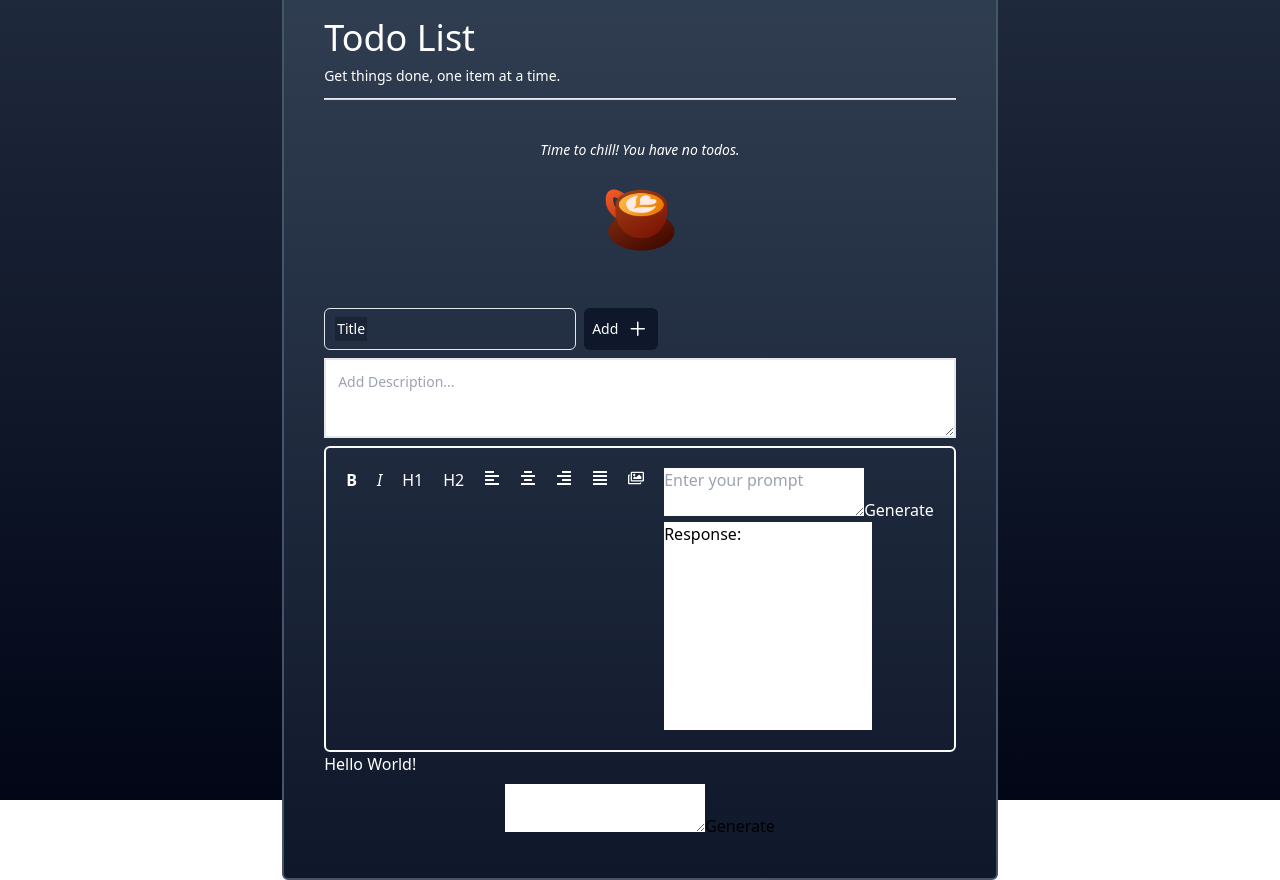
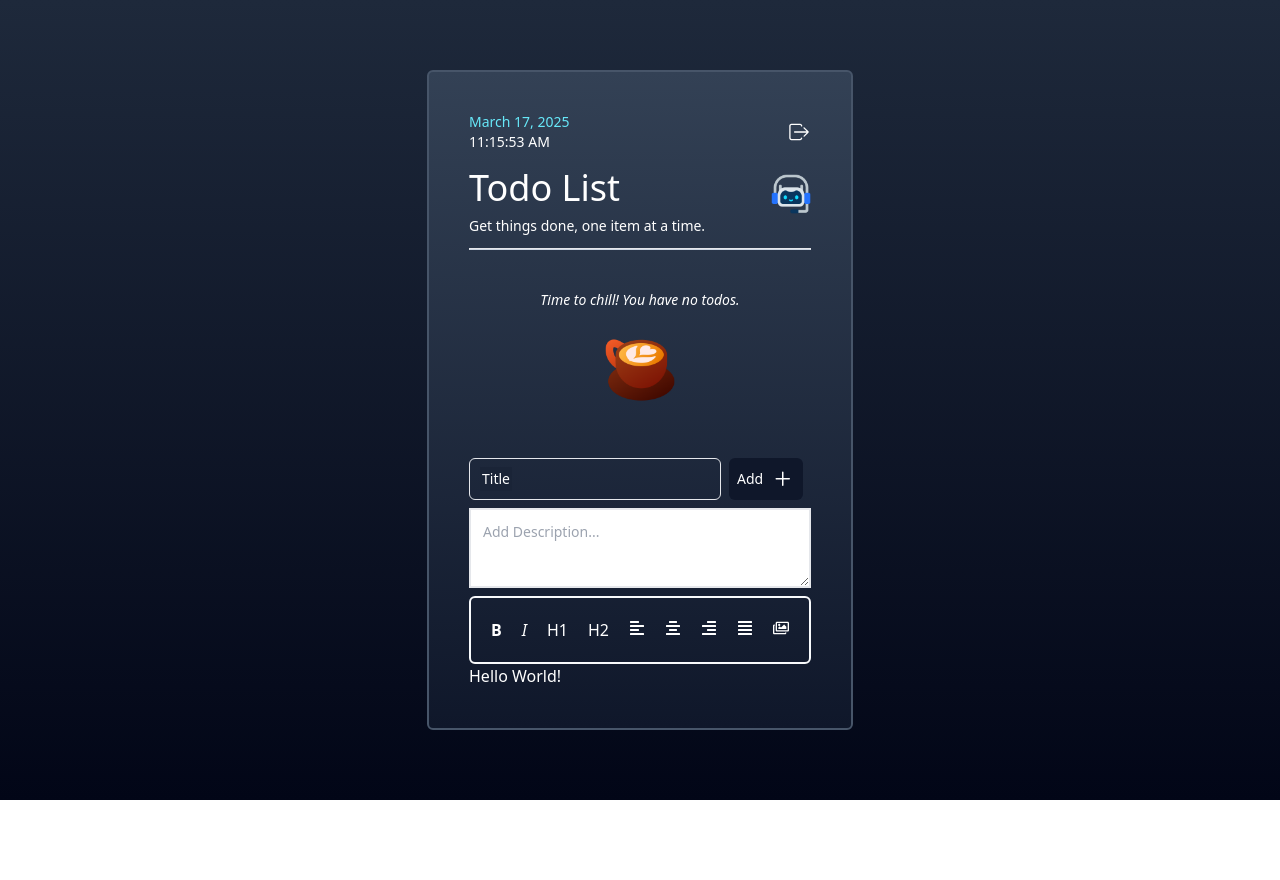
Before and after one commit to panisjr/todo, a React (Vite) app: page /todolist in a window 1280 px wide. After the commit the page ends 800 px from the top, so only its background shows below. Built offline with nearby package versions, Linux system fonts and the light colour scheme.

Commit message:
Update: adding chat bot

```diff
--- a/src/ai/generateText.jsx
+++ b/src/ai/generateText.jsx
@@ -1,4 +1,6 @@
-import React, { useState } from "react";
+import React from "react";
+import { useState } from "react";
+import { CiLocationArrow1 } from "react-icons/ci";
 
 const GenerateText = () => {
   const [prompt, setPrompt] = useState("");
@@ -10,7 +12,7 @@ const GenerateText = () => {
     setLoading(true);
 
     try {
-      const response = await fetch("http://localhost:3000/generateText", {
+      const response = await fetch("http://localhost:3001/generate", {
         method: "POST",
         headers: {
           "Content-Type": "application/json",
@@ -19,31 +21,52 @@ const GenerateText = () => {
       });
 
       if (!response.ok) {
-        throw new Error(`HTTP error! status: ${response.error}`);
+        throw new Error(`HTTP error! status: ${response.status}`);
       }
 
       const data = await response.json();
-
       setResult(data.result);
     } catch (error) {
-      console.error("An error occured!");
+      console.error("Error:", error);
+      setResult("An error occurred.");
     } finally {
       setLoading(false);
     }
   };
+
   return (
     <>
-      <div className="text-black">
-        <form onSubmit={handleSubmit}>
+      <div className="text-black mr-[-500px] mt-[1000px] absolute bottom-[50px] right-[600px] w-[400px] duration-300 transition-transform">
+        <img src="/images/aiIcon.png" alt="Chat Bot Icon" className="w-12 h-12" />
+        <div className="bg-white w-full h-[400px] rounded-md mb-5 p-5">
+          {result}
+        </div>
+        <form
+          onSubmit={handleSubmit}
+          className="flex items-center justify-center gap-2 w-full"
+        >
           <textarea
             value={prompt}
             onChange={(e) => setPrompt(e.target.value)}
+            className="rounded p-2 outline-none w-full"
+            placeholder="Ask something..."
           />
           <button type="submit" disabled={loading}>
-            {loading ? "Loading..." : "Generate"}
+            {loading ? (
+              <>
+                <p className="bg-white px-5 py-2 rounded-md text-lg">
+                  Generating...
+                </p>
+              </>
+            ) : (
+              <>
+                <button className="bg-green-500 px-5 py-2 rounded-md text-white text-lg">
+                <CiLocationArrow1 className="text-2xl"/>
+                </button>
+              </>
+            )}
           </button>
         </form>
-        <div className="text-white">{result}</div>
       </div>
     </>
   );
--- a/src/components/tiptap.jsx
+++ b/src/components/tiptap.jsx
@@ -27,7 +27,7 @@ const extensions = [
   }),
 ];
 
-const content = "<p>Hello World!</p>";
+const content = `<p>Hello World!</p>`;
 
 const Tiptap = () => {
   const editor = useEditor({
@@ -52,7 +52,7 @@ const Tiptap = () => {
     setLoading(true);
 
     try {
-        const response = await fetch('http://localhost:3001/generate', { // Correct URL
+        const response = await fetch('http://localhost:3001/generate', {
             method: 'POST',
             headers: {
                 'Content-Type': 'application/json',
@@ -173,20 +173,6 @@ const Tiptap = () => {
             <FaRegImages />
           </button>
         </div>
-        <div>
-          <form onSubmit={handleSubmit}>
-            <textarea
-              className="text-black"
-              value={prompt}
-              onChange={(e) => setPrompt(e.target.value)}
-              placeholder="Enter your prompt"
-            />
-            <button type="submit" disabled={loading}>
-              {loading ? "Loading..." : "Generate"}
-            </button>
-          </form>
-          <div className="bg-white text-black h-52 w-52">Response: {result}</div>
-        </div>
       </div>
       <EditorContent editor={editor} />
       {editor && (
--- a/src/components/todolist.jsx
+++ b/src/components/todolist.jsx
@@ -189,6 +189,8 @@ const Todolist = ({ lists, setLists, users, userID }) => {
       }
     });
   };
+
+  const [openChat, setOpenChat] = useState(false);
   return (
     <>
       <div className="flex items-center justify-center bg-gradient-to-t from-slate-950 to-slate-800 w-screen h-screen">
@@ -215,6 +217,34 @@ const Todolist = ({ lists, setLists, users, userID }) => {
                   Get things done, one item at a time.
                 </p>
               </div>
+              <div className="">
+                {openChat ? (
+                  <>
+                    <button
+                      className="bg-white text-black rounded-md px-2"
+                      onClick={() => setOpenChat(false)}
+                    >
+                      close
+                    </button>
+                  </>
+                ) : (
+                  <>
+                    <img
+                      src="/images/aiIcon.png"
+                      alt="Chat Bot Icon"
+                      className="w-10 h-10 cursor-pointer hover:translate-y-[-5px] duration-300"
+                      onClick={() => setOpenChat(true)}
+                    />
+                  </>
+                )}
+              </div>
+              {openChat ? (
+                <>
+                  <GenerateText />
+                </>
+              ) : (
+                <></>
+              )}
             </div>
             <div className="flex items-center justify-center">
               <div className="border-[1px] border-b-slate-300 w-72 sm:w-full flex items-center "></div>
@@ -244,7 +274,9 @@ const Todolist = ({ lists, setLists, users, userID }) => {
                               <div className="text-sm w-full flex flex-row space-x-5">
                                 <input type="checkbox" className="peer" />
                                 <div className="peer-checked:line-through peer-checked:text-green-500">
-                                  <p className="font-semibold sm:font-bold">{item.todo}</p>
+                                  <p className="font-semibold sm:font-bold">
+                                    {item.todo}
+                                  </p>
                                   <div>
                                     <p>{item.description}</p>
                                   </div>
@@ -277,8 +309,14 @@ const Todolist = ({ lists, setLists, users, userID }) => {
             ) : (
               <>
                 <div className="flex flex-col items-center justify-center py-5 sm:py-10">
-                  <i className="pb-5 text-xs sm:text-sm">Time to chill! You have no todos.</i>
-                  <img className="w-12 sm:w-20" src="/latte-art.png" alt="Latte" />
+                  <i className="pb-5 text-xs sm:text-sm">
+                    Time to chill! You have no todos.
+                  </i>
+                  <img
+                    className="w-12 sm:w-20"
+                    src="/latte-art.png"
+                    alt="Latte"
+                  />
                 </div>
               </>
             )}
@@ -361,8 +399,7 @@ const Todolist = ({ lists, setLists, users, userID }) => {
                 value={description}
                 onChange={(e) => setDescription(e.target.value)}
               />
-              <Tiptap/>
-              <GenerateText/>
+              <Tiptap />
             </div>
           </div>
         </div>
```
Also changed, not shown: public/images/aiIcon.png (added), 1 other file (tests, documents, lock files or other folders). Lines whose indentation alone changed are shown as unchanged.
